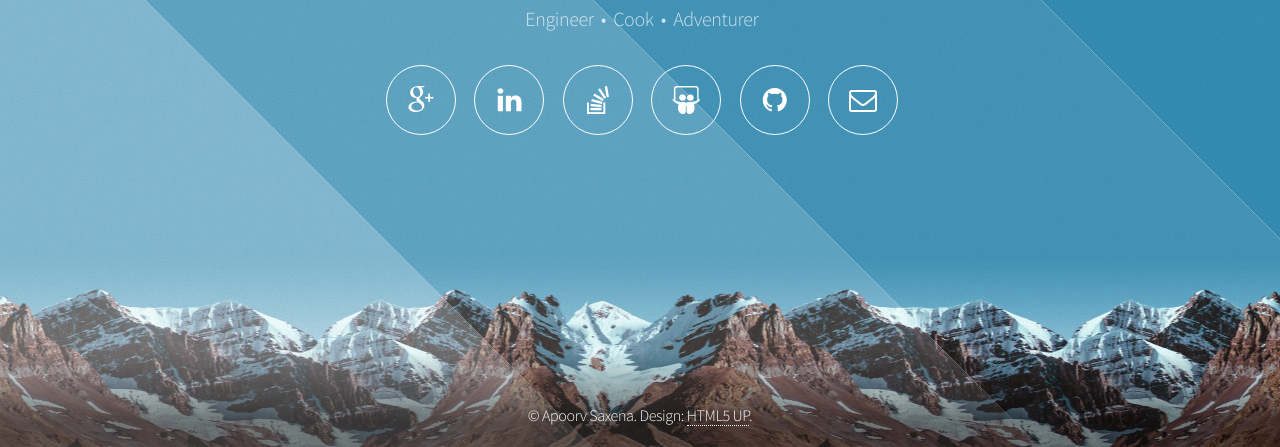
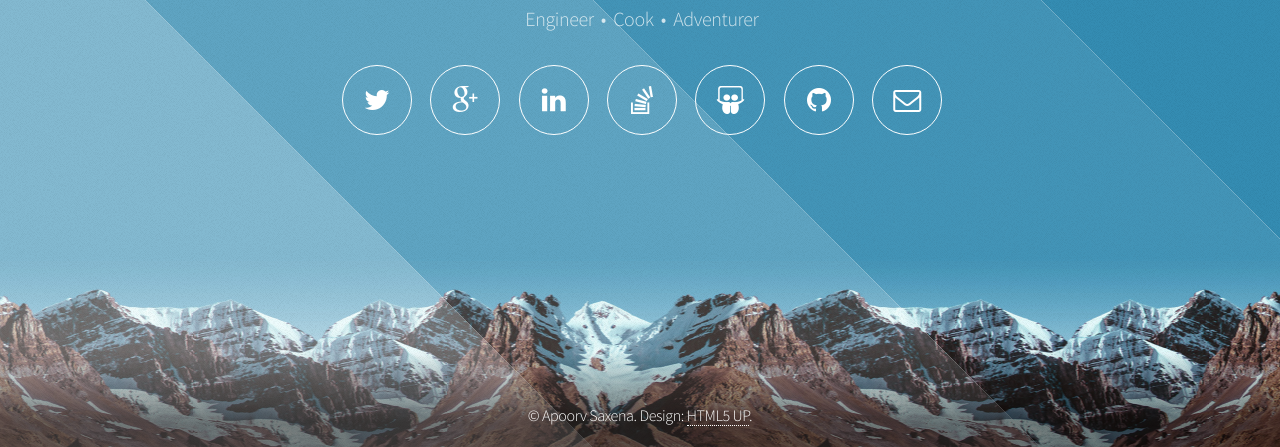
Before and after one commit to ApoorvSaxena/apoorvsaxena.github.io, a plain HTML site: page index.html in a window 1280 px wide. Shown: the part 353-800 px from the top of the page. Drawn offline with Linux system fonts and the light colour scheme.

Commit message:
added Twitter link to profile

```diff
--- a/index.html
+++ b/index.html
@@ -49,6 +49,7 @@
 						<p>Engineer &nbsp;&bull;&nbsp; Cook &nbsp;&bull;&nbsp; Adventurer</p>
 						<nav>
 							<ul>
+								<li><a href="https://twitter.com/Apoorv_Saxena" target="_blank" class="icon fa-twitter"><span class="label">Twitter</span></a></li>
 								<li><a href="https://plus.google.com/+ApoorvSaxena/" target="_blank" class="icon fa-google-plus"><span class="label">Google Plus</span></a></li>
 								<li><a href="https://in.linkedin.com/in/saxenaapoorv" target="_blank" class="icon fa-linkedin"><span class="label">Linkedin</span></a></li>
 								<li><a href="https://stackoverflow.com/story/apoorvsaxena" target="_blank" class="icon fa-stack-overflow"><span class="label">Stack Overflow</span></a></li>
```
